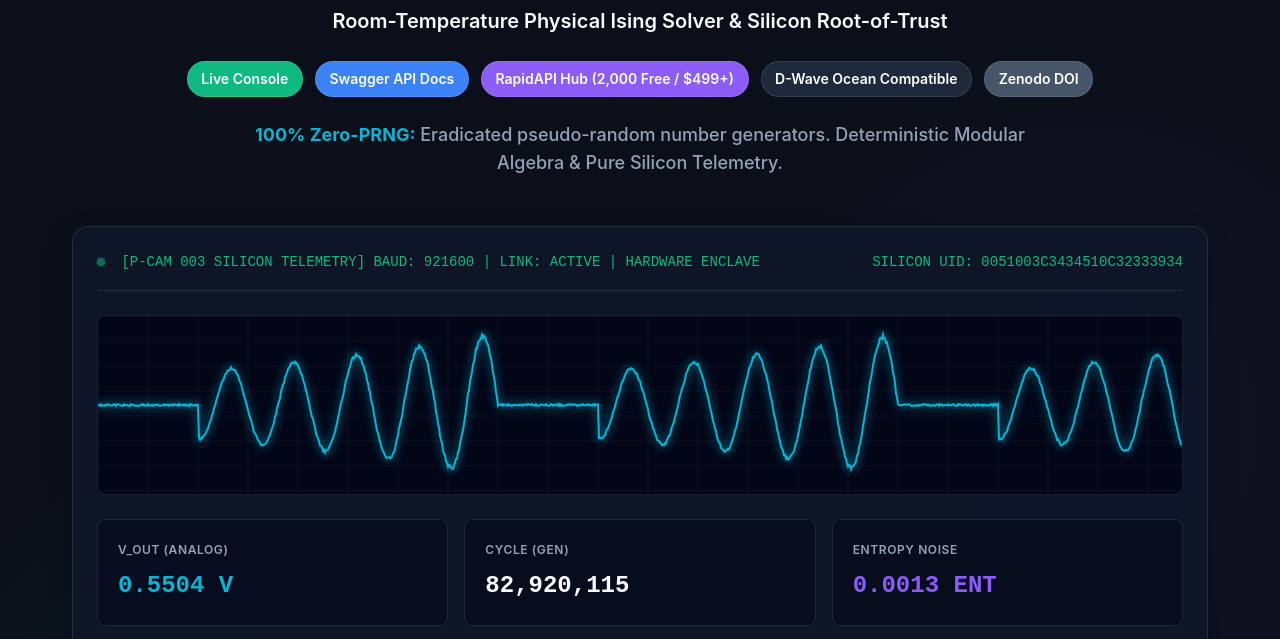
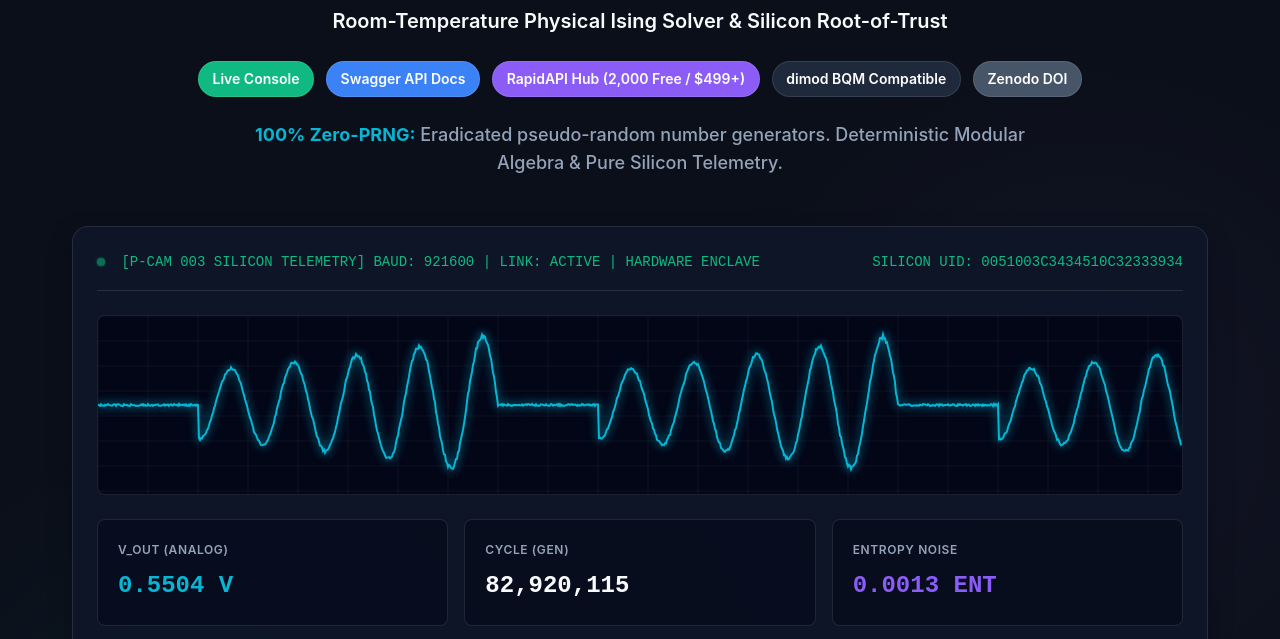
Before and after one commit to neoma-pcam/pcam-live, a plain HTML site: page index.html in a window 1280 px wide. Shown: the part 99-738 px from the top of the page. Drawn offline with Linux system fonts and the light colour scheme; no server answers.

Commit message:
Update index.html

```diff
--- a/index.html
+++ b/index.html
@@ -421,7 +421,7 @@
             <a href="https://neoma-pcam.com" class="badge badge-emerald" target="_blank">Live Console</a>
             <a href="https://api.neoma-pcam.com/docs" class="badge badge-blue" target="_blank">Swagger API Docs</a>
             <a href="https://rapidapi.com/shs15199702/api/neoma-p-cam-hyper-physical-control" class="badge badge-purple" target="_blank">RapidAPI Hub (2,000 Free / $499+)</a>
-            <a href="https://github.com/neoma-pcam/pcam-live/tree/main/pcam-sampler" class="badge badge-dark" target="_blank">D-Wave Ocean Compatible</a>
+            <a href="https://github.com/neoma-pcam/pcam-live/tree/main/pcam-sampler" class="badge badge-dark" target="_blank">dimod BQM Compatible</a>
             <a href="https://doi.org/10.5281/zenodo.23644655" class="badge badge-gray" target="_blank">Zenodo DOI</a>
         </div>
         <p class="slogan">
```
